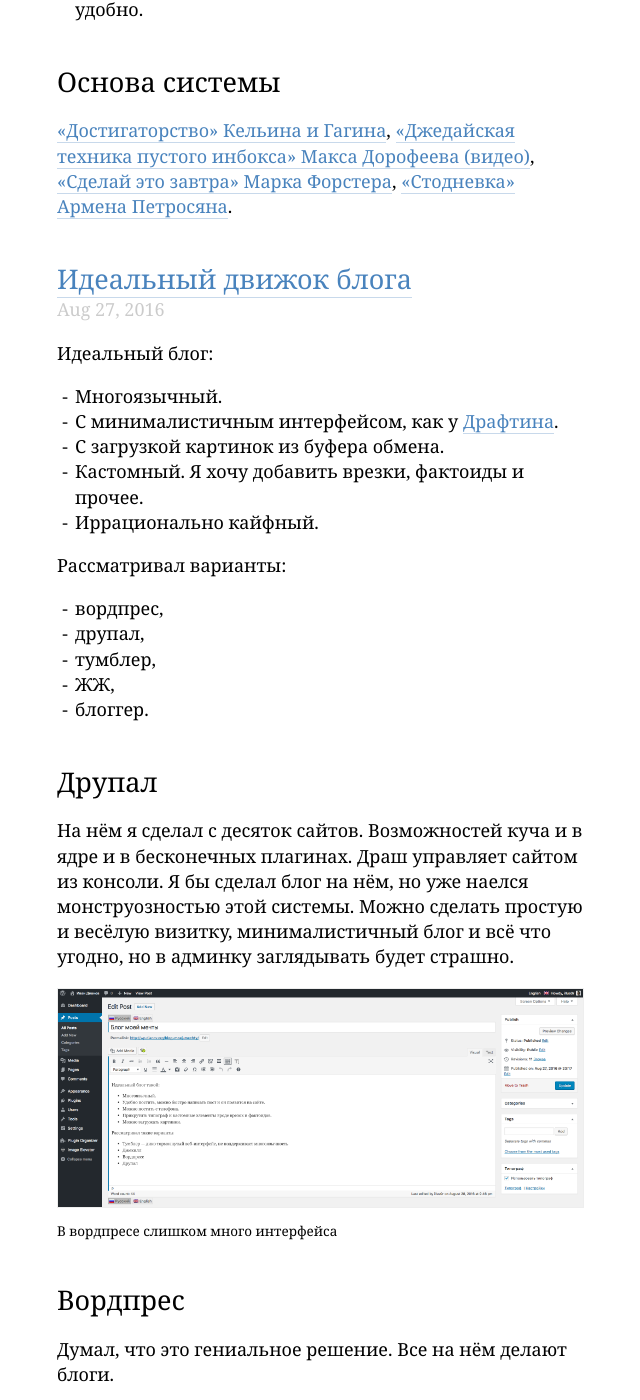
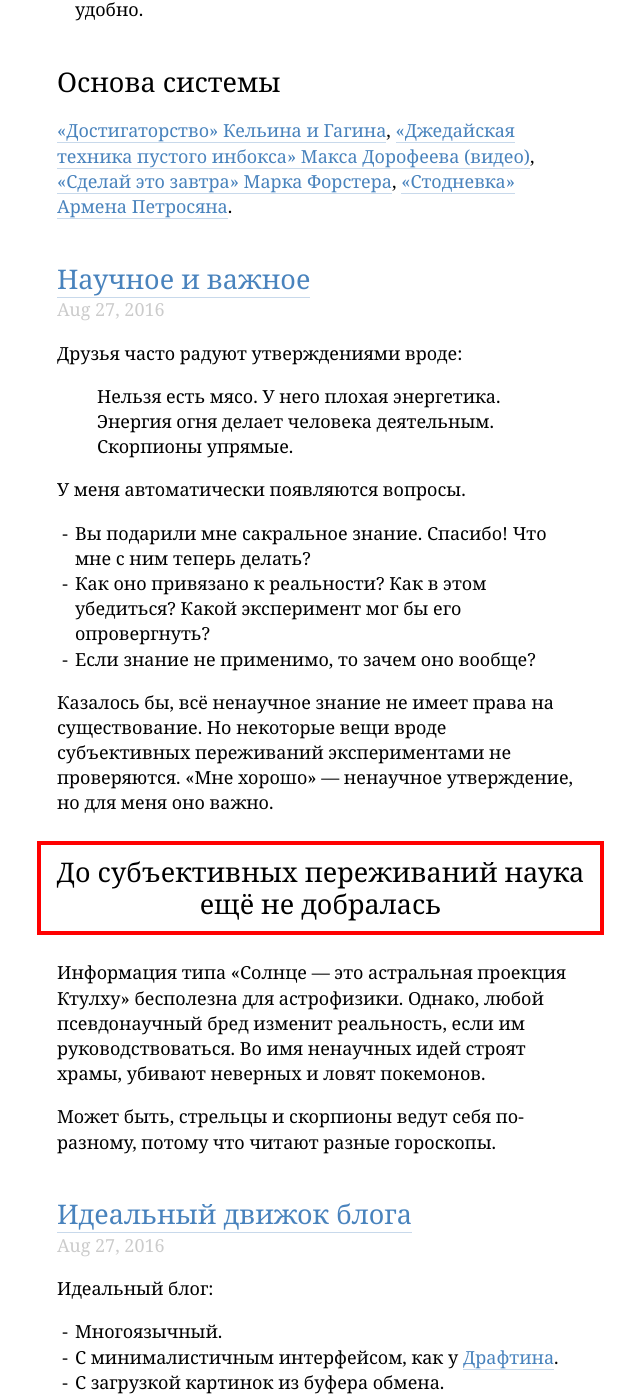
Before and after one commit to illus0r/dianov.org, a Jekyll site: the page built from pages/index.html, in a window 1280 px wide and 1400 px high, scrolled down 3062 px. Shown: the whole window, without its empty margins (456-1096 px from the left). Built offline with Jekyll 4.4.1, drawn with Linux system fonts in a browser that asks for light colours.

Commit message:
Updated 2016-08-27-kriterij-poppera.md

```diff
--- a/_posts/2016-08-27-kriterij-poppera.md
+++ b/_posts/2016-08-27-kriterij-poppera.md
@@ -1,7 +1,7 @@
 ---
 layout: post
-published: false
-title: Критерий Поппера
+published: true
+title: Научное и важное
 permalink: /kriterij-poppera/
 ---
 Друзья часто радуют утверждениями вроде:
@@ -13,12 +13,14 @@
 У меня автоматически появляются вопросы.
 
 * Вы подарили мне сакральное знание. Спасибо! Что мне с ним теперь делать?
-* Как оно привязано к реальности? Как в этом убедиться? Какой эксперимент ?
+* Как оно привязано к реальности? Как в этом убедиться? Какой эксперимент мог бы его опровергнуть?
+* Если знание не применимо, то зачем оно вообще?
 
-Если знание не применимо, то зачем оно вообще?. Но это только в объективном мире. До мира субъективного наука ещё не добралась.
+Казалось бы, всё ненаучное знание не имеет права на существование. Но некоторые вещи вроде субъективных переживаний экспериментами не проверяются. «Мне хорошо» — ненаучное утверждение, но для меня оно важно.
 
-Понятно, что информация типа «Солнце — это астральная проекция Ктулху» бесполезно для астрофизики. Но любой околонаучный бред изменит реальность, если люди будут им руководствоваться. Во имя ненаучных идей люди строили храмы, убивают неверных и ловят покемонов.
+До субъективных переживаний наука ещё не добралась
+{:.quote}
 
-Казалось бы всё ненаучное не имеет права на существование. Но сейчас задумался: некоторые вещи экспериментами не проверяются. Например, субьективные переживания. Утверждение «Слава Курилов три дня плыл в ластах и маске в Тихом океане» научное. А вот «Слава Курилов был в очаянии и думал о самоубийстве» — нет. Для самого Славы Курилова второе имело значение.
+Информация типа «Солнце — это астральная проекция Ктулху» бесполезна для астрофизики. Однако, любой псевдонаучный бред изменит реальность, если им руководствоваться. Во имя ненаучных идей строят храмы, убивают неверных и ловят покемонов.
 
- Но если подумать, то наука описывает очень небольшую часть реальности. Теория струн лет сто назад была бы ненаучной. Как её можно доказать или опровергнуть?
+Может быть, стрельцы и скорпионы ведут себя по-разному, потому что читают разные гороскопы.
```
